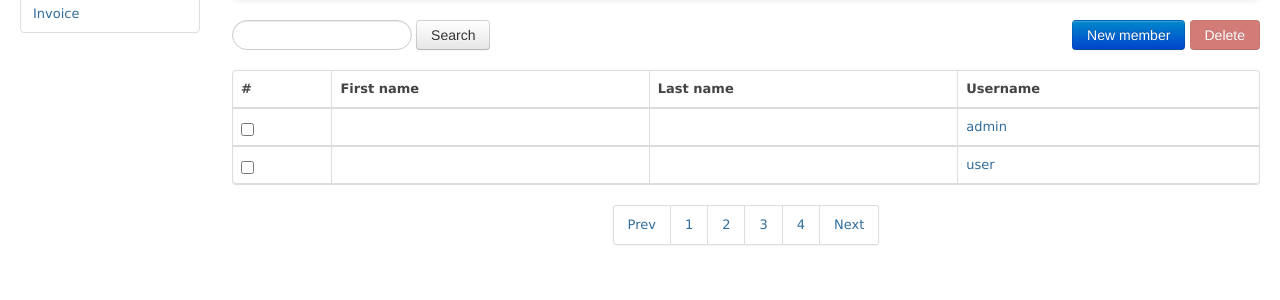
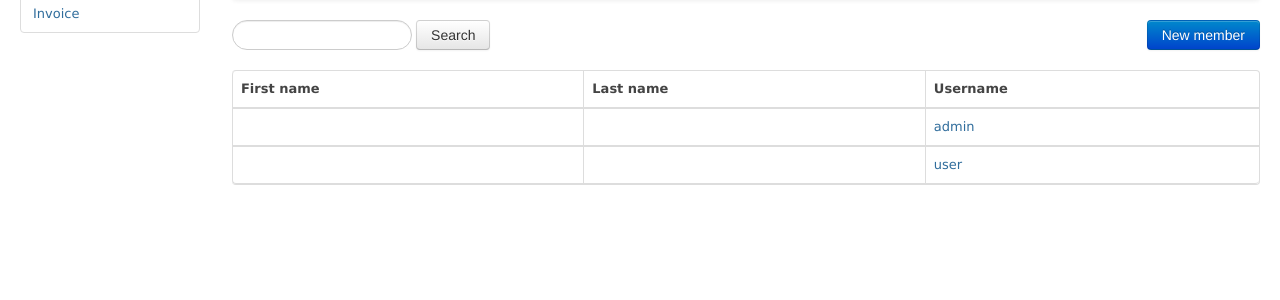
Before and after one commit to wiliamsouza/gunclub, a Django app: page /dashboard/admin/ in a window 1280 px wide. Shown: the part 52-352 px from the top of the page. Run offline with Django 3.2, Linux system fonts and the light colour scheme; a user stored in the database is signed in; data comes from the database, SQL or seed files in the repository; parts of the project's set-up code (start-up, migrations or seed data) failed here and were passed over.

Commit message:
Added django-pagination

```diff
--- a/gunclub/templates/dashboard/admin.html
+++ b/gunclub/templates/dashboard/admin.html
@@ -1,4 +1,5 @@
 {% extends "base_two_column.html" %}
+{% load pagination_tags %}
 {% load i18n %}
 {% block brand-url %}{% url admin_dashboard %}{% endblock %}
 {% block menu %}
@@ -30,19 +31,16 @@
 </div>
 <div class="controls pull-right">
   <button class="btn btn-primary" type="button" data-toggle="modal" data-target="#addMemberForm">{% trans "New member" %}</button>
-  <button class="btn btn-danger disabled" type="button">
-    {% trans "Delete" %}
-  </button>
 </div> <!-- controls pull-right -->
 <form class="form-search">
   <input type="text" class="input-medium search-query">
   <button type="submit" class="btn">{% trans "Search" %}</button>
 </form> <!-- form-search -->
 {% if members %}
+{% autopaginate members %}
 <table class="table table-bordered">
   <thead>
     <tr>
-      <th>#</th>
       <th>{% trans "First name" %}</th>
       <th>{% trans "Last name" %}</th>
       <th>{% trans "Username" %}</th>
@@ -51,10 +49,9 @@
   <tbody>
   {% for member in members %}
   <tr class="{% cycle 'row1' 'row2' %}">
-    <td><input type="checkbox"></td>
     <td>{{ member.first_name }}</td>
     <td>{{ member.last_name }}</td>
-    <td><a href="#">{{ member.username }}</a></td>
+    <td><a href="{% url edit_member member.id %}">{{ member.username }}</a></td>
   </tr>
   {% endfor %}
   </tbody>
@@ -64,14 +61,5 @@
   <p>{% trans "There are no users here at the moment." %}</p>
 </div>
 {% endif %}
-<div class="pagination">
-  <ul>
-    <li><a href="#">Prev</a></li>
-    <li><a href="#">1</a></li>
-    <li><a href="#">2</a></li>
-    <li><a href="#">3</a></li>
-    <li><a href="#">4</a></li>
-    <li><a href="#">Next</a></li>
-  </ul>
-</div>
+{% paginate %}
 {% endblock content %}
--- a/requirements.txt
+++ b/requirements.txt
@@ -1,2 +1,3 @@
 Django
 django-registration
+git+https://github.com/wiliamsouza/django-pagination.git#egg=pagination
```
Also changed, not shown: gunclub/gunclub/settings.py (+13 -3 lines).
